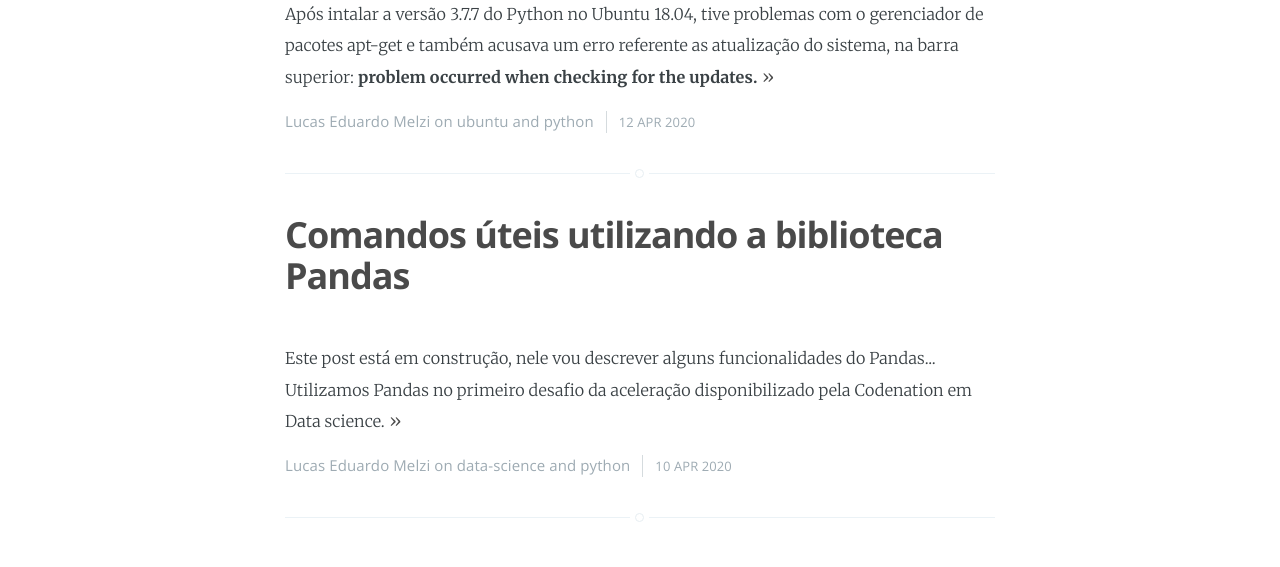
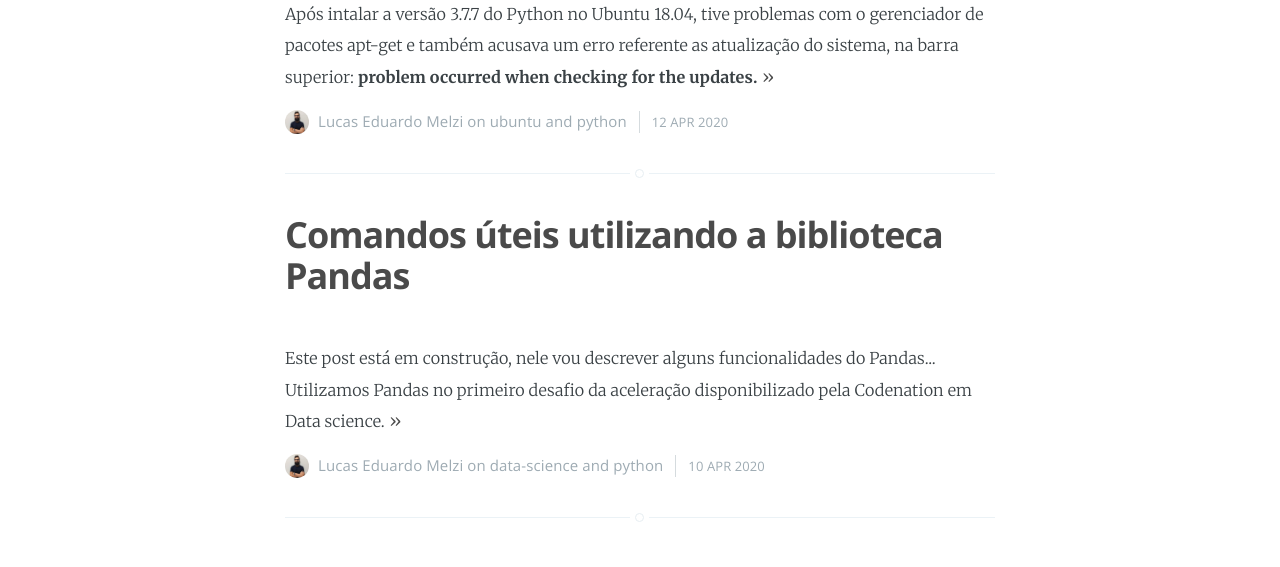
Before and after one commit to melzilucas/melzilucas.github.io, a Jekyll site: the page built from index.html, in a window 1280 px wide. Shown: the part 541-1108 px from the top of the page. Built offline with Jekyll 4.4.1, drawn with Linux system fonts in a browser that asks for light colours; the list of posts is cut into pages by our own code.

Commit message:
add profile photo in home

```diff
--- a/index.html
+++ b/index.html
@@ -46,7 +46,8 @@
         </section>
         <footer class="post-meta">
             {% if site.author %}
-              {{ site.author }}
+                <img class="author-thumb" src="/assets/images/profile-00.jpg" alt="Author's profile picture" nopin="nopin" />
+                {{ site.author }}
             {% endif %}
             {% if post.categories.size > 0 %}
                 {{ post.categories | array_to_sentence_string | prepend: 'on ' }}
```
